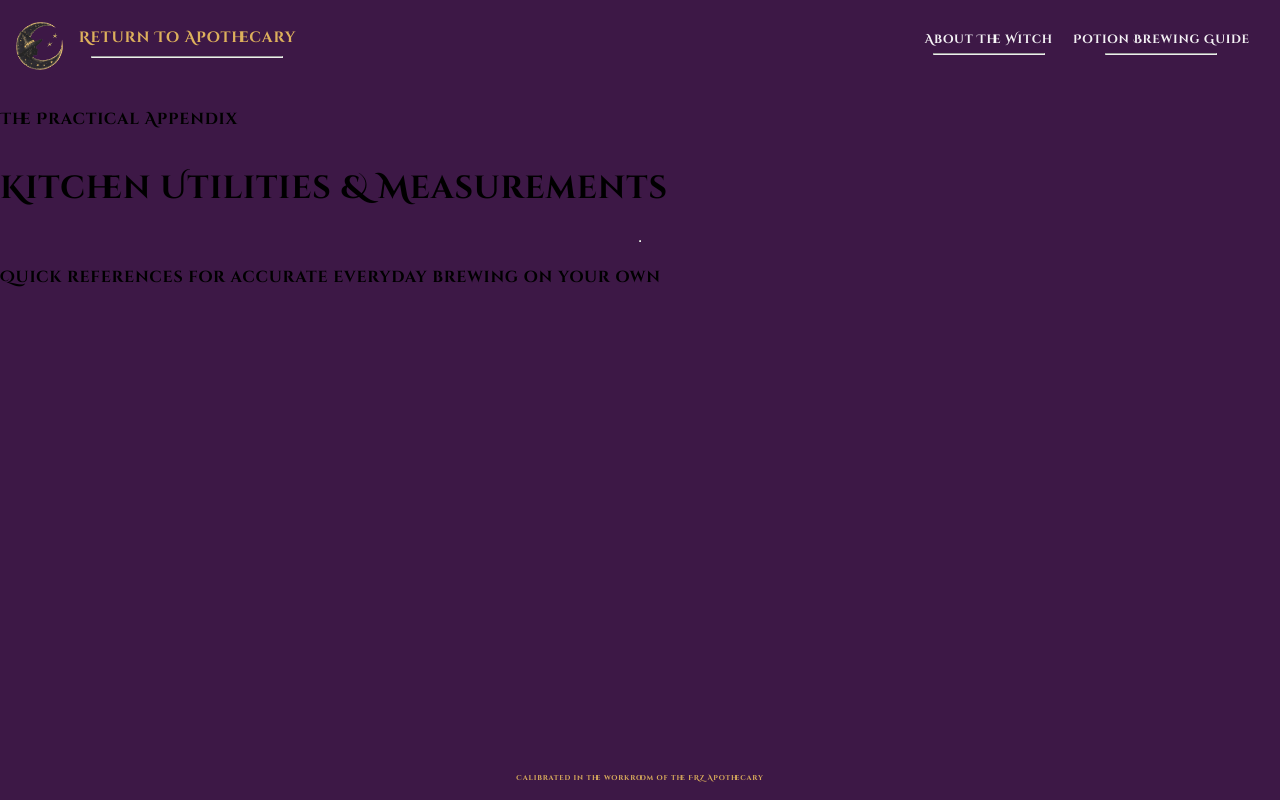
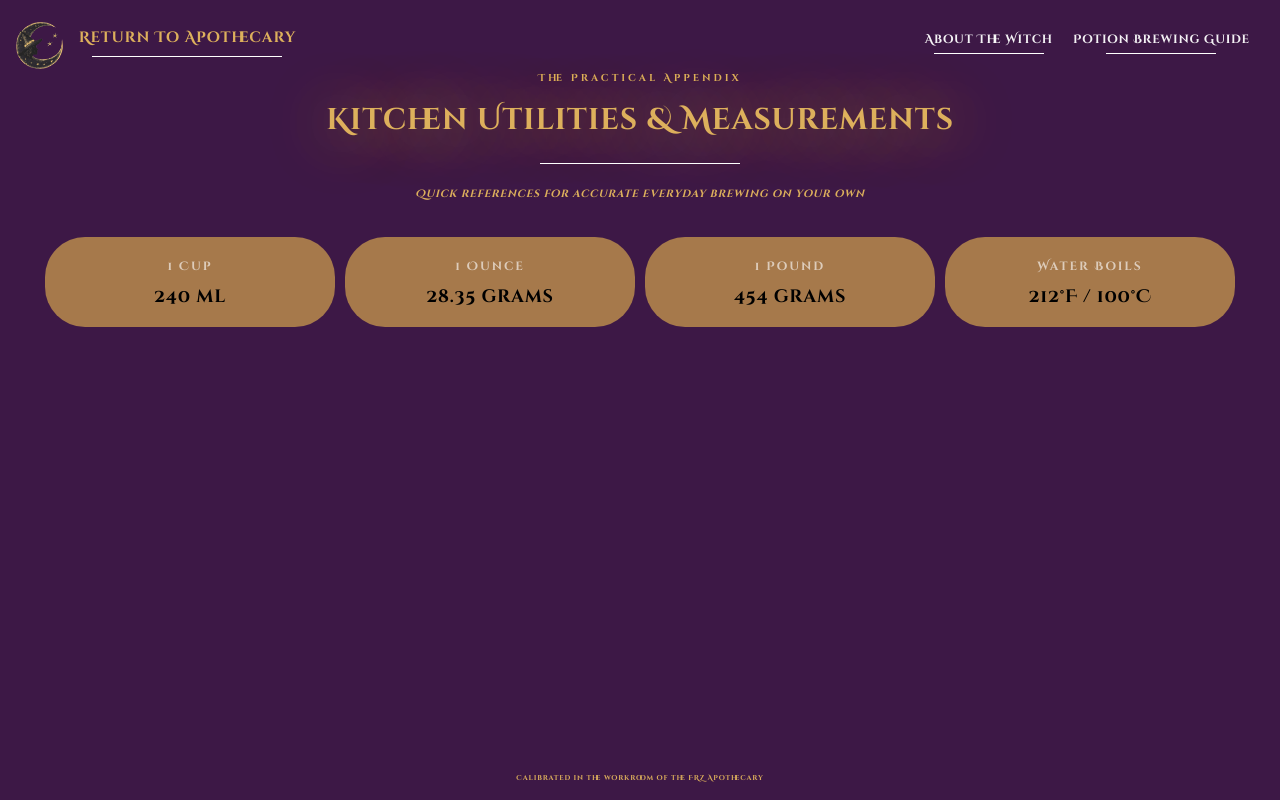
Before and after one commit to MikeBl4ck/Witch-Cauldron-Recipe-Page, a plain HTML site: page utility-page/index.html in a window 1280 px wide. Drawn offline with Linux system fonts and the light colour scheme.

Commit message:
Updated Header Display and Top Line of General Conversions for Kitchen Utilities Page

```diff
--- a/about-page/style.css
+++ b/about-page/style.css
@@ -96,26 +96,47 @@ body {
 
 /***** Content ****/
 
-#pagedesc {
-    margin-top: -10px;
-    align-self: center;
-    color: #ddb05cdd;
-    font-size: 10px;
-    letter-spacing: 2.5px;
+/* Header Display */
+
+.header {
+    display: flex;
+    flex-direction: column;
+    color: #ddb05c;
+    box-sizing: border-box;
+    padding: 20px;
+    padding-top: 30px;
+    align-items: center;
+    gap: 15px;
+    margin-top: -50px;
 }
 
-#pagetitle {
-    font-size: 25px;
-    align-self: center;
-    color: #e4b232;
-    text-shadow: 2px 2px 54px;
+.largetitle {
+    font-size: 30px;
+    text-shadow: 2px 2px 60px #daa520;
 }
 
-#pagehr {
-    width: 100px;
-    margin-top: 20px;
-    margin-bottom: 100px;
+#company {
+    font-size: 10px;
+    letter-spacing: 3px;
 }
+
+.headerdesc {
+    font-size: 10.5px;
+}
+
+hr {
+width: 10%;
+    background-color: #ffffff;
+    height: 1px;
+    display: flex;
+    flex-grow: 0;
+    border: none;
+}
+
+#headerhr {
+    width: 200px;
+}
+
 
 
 #contentboxtop,
@@ -138,12 +159,11 @@ body {
 
 }
 
-
 #contentboxes {
     display: flex;
     flex-direction: column;
     gap: 30px;
-
+    margin-top: 30px;
 }
 
 #imgone {
@@ -196,12 +216,3 @@ h3 {
     padding-bottom: 10px;
 
 }
-
-#hrdesc {
-    font-size: 10px;
-    letter-spacing: 1.5px;
-    align-self: center;
-    margin-top: -70px;
-    margin-bottom: 80px;
-    color: #ddb05cd0;
-}
--- a/utility-page/index.html
+++ b/utility-page/index.html
@@ -41,20 +41,42 @@
 
 <!-- Need To Start -->
 
+    <div class="header">
+        <div id="company">The Practical Appendix</div>
+        <div class="largetitle">Kitchen Utilities & Measurements</div>
+        <hr id="headerhr">
+        <div class="headerdesc"><em>Quick references for accurate everyday brewing on your own</em></div>
+    </div> <!--Header-->
 
-    <p id="titledesc">The Practical Appendix</p>
-    <h1 id="pagetitle">Kitchen Utilities & Measurements</h1>
-    <hr id="titlehr">
-    <p id="titleshortdesc">Quick references for accurate everyday brewing on your own</p>
 
     <div id="titlechart">
-        <div id="tcleft">
-
+        <div id="tcleftcontainer">
+            <ul id="tcleft">
+                <li class="tccard">
+                    <p class="tccardtop">1 Cup</p>
+                    <p class="tccardbottom">240 ml</p>
+                </li>
+                <li class="tccard">
+                    <p class="tccardtop">1 Ounce</p>
+                    <p class="tccardbottom">28.35 grams</p>
+                </li>
+            </ul>
         </div>
-        <div id="tcright">
-
+        <div id="tcrightcontainer">
+            <ul id="tcright">
+                <li class="tccard">
+                    <p class="tccardtop">1 Pound</p>
+                    <p class="tccardbottom">454 grams</p>
+                </li>
+                <li class="tccard">
+                    <p class="tccardtop">Water Boils</p>
+                    <p class="tccardbottom">212°F / 100°C</p>
+                </li>
+            </ul>
         </div>
     </div>
+
+<!-- Progress -->
 
     <div id="topcards">
         <div id="fivetier">
--- a/utility-page/style.css
+++ b/utility-page/style.css
@@ -9,8 +9,49 @@ body {
     flex-direction: column;
     min-height: 100vh;
     background-color: #3D1846;
+}
 
+/* Header Display */
+
+.header {
+    display: flex;
+    flex-direction: column;
+    color: #ddb05c;
+    box-sizing: border-box;
+    padding: 20px;
+    padding-top: 30px;
+    align-items: center;
+    gap: 15px;
+    margin-top: -50px;
 }
+
+.largetitle {
+    font-size: 30px;
+    text-shadow: 2px 2px 60px #daa520;
+}
+
+#company {
+    font-size: 10px;
+    letter-spacing: 3px;
+}
+
+.headerdesc {
+    font-size: 10.5px;
+}
+
+hr {
+width: 10%;
+    background-color: #ffffff;
+    height: 1px;
+    display: flex;
+    flex-grow: 0;
+    border: none;
+}
+
+#headerhr {
+    width: 200px;
+}
+
 
 
 /**** Dashbaord Here ****/
@@ -94,9 +135,6 @@ body {
     padding: 15px;
 }
 
-
-
-
 .footer {
     display: flex;
     height: 45px;
@@ -109,6 +147,60 @@ body {
 
 /***** Content ****/
 
+ul {
+    list-style-type: none;
+    padding: 0;
+}
+
+#titlechart {
+    display: flex;
+    justify-content: center;
+    align-items: center;
+    flex-wrap: wrap;
+    gap: 10px;
+}
+
+#tcleft,
+#tcright {
+    display: flex;
+    flex-wrap: wrap;
+    justify-content: center;
+    align-items: center;
+    gap: 10px;
+}
+
+
+.tccard {
+    display: flex;
+    flex-direction: column;
+    width: 250px;
+    height: 50px;
+    padding: 20px;
+    justify-content: center;
+    align-items: center;
+    background-color: #ba8b4cd7;
+    border-radius: 40px;
+}
+
+.tccardtop {
+    margin-top: 20px;
+    margin-bottom: 0px;
+    color: #ffffff9f;
+    font-size: 12px;
+    letter-spacing: 2px;
+}
+
+.tccardbottom {
+    font-size: large;
+    margin-top: 10px;
+}
+
+
+
+
+
+
+/* 590 */
 
 
 
```
Also changed, not shown: about-page/index.html (+7 -4 lines).
